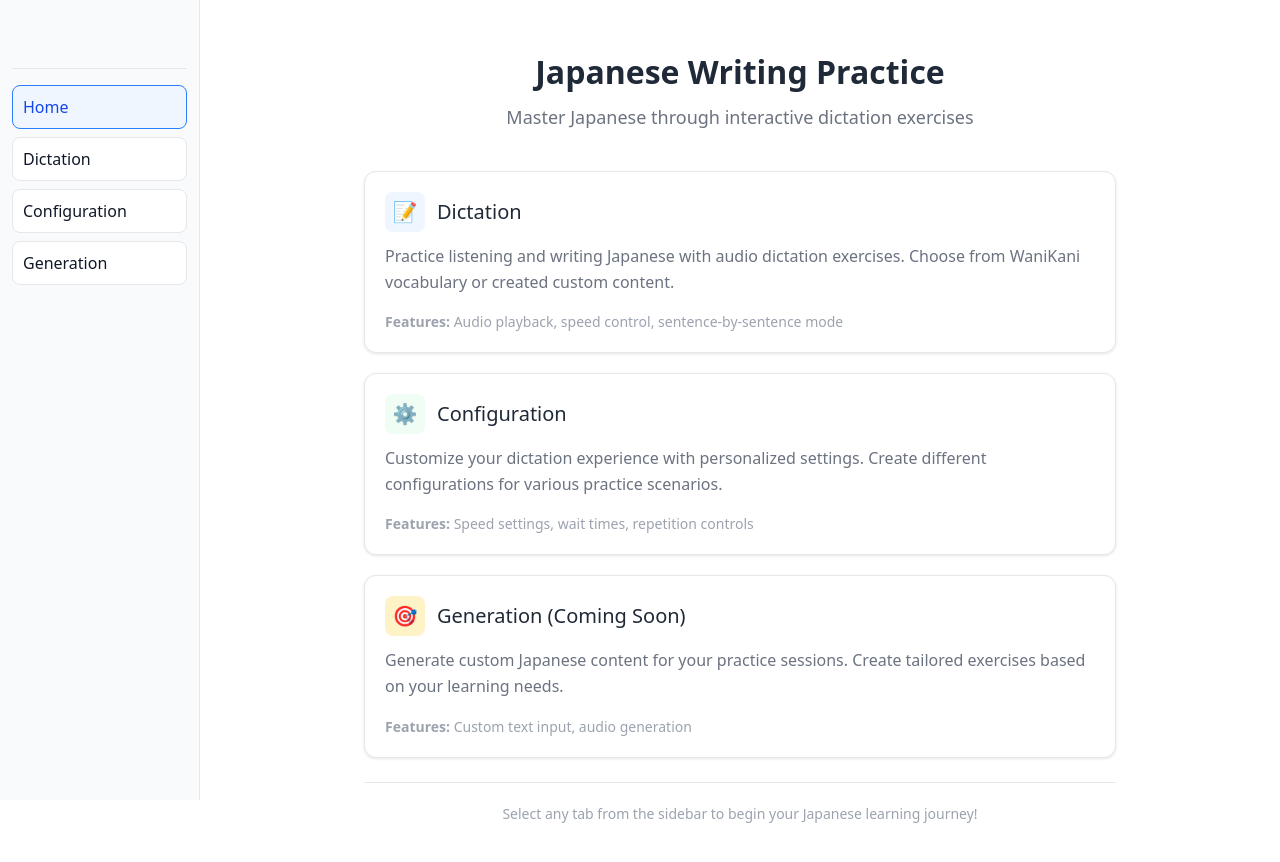
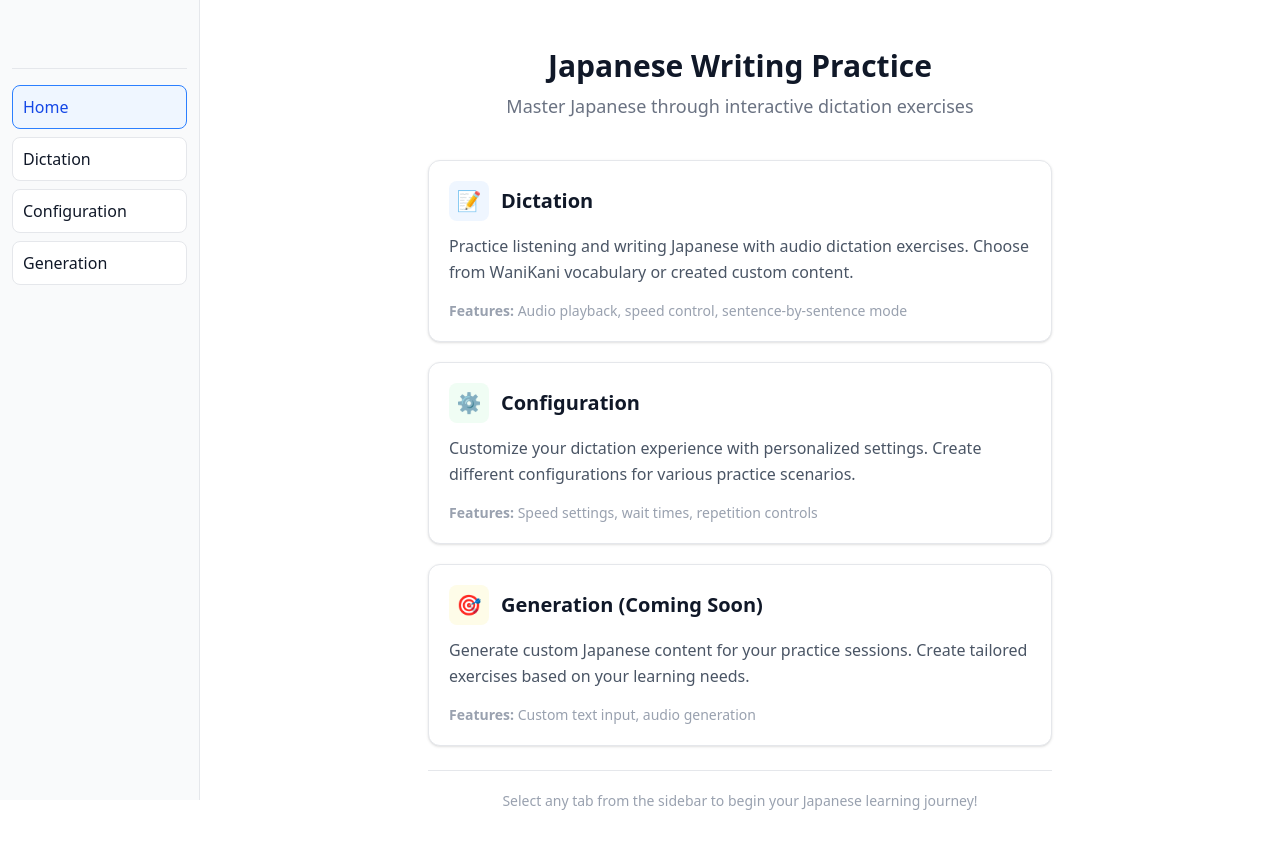
Before and after one commit to AlixPa/japanese-writing-practice, a React (Vite) app in the folder frontend/: page / in a window 1280 px wide. Shown: the top 862 px of the page. Built offline with nearby package versions, Linux system fonts and the light colour scheme.

Commit message:
homepage

```diff
--- a/frontend/src/App.tsx
+++ b/frontend/src/App.tsx
@@ -18,7 +18,7 @@ export function App() {
         <MobileNav />
         <Sidebar />
 
-        <main className="flex-1 p-4 md:p-6 box-border flex flex-col">
+        <main className="flex-1 p-4 pt-16 md:pt-6 md:p-6 box-border flex flex-col">
           <Routes>
             <Route path="/" element={<WelcomeView />} />
             <Route path="/dictation" element={<DictationView />} />
--- a/frontend/src/components/MobileNav.tsx
+++ b/frontend/src/components/MobileNav.tsx
@@ -17,13 +17,22 @@ export function MobileNav() {
   const [isOpen, setIsOpen] = useState(false)
   const prevTokenRef = React.useRef<string | null>(null)
 
-  // Redirect to root when user logs in or logs out (token changes)
+  // Redirect to root when user logs in or logs out (only on actual auth state change)
   React.useEffect(() => {
     const prevToken = prevTokenRef.current
+
+    // Only redirect if there's an actual authentication state change:
+    // - Login: prevToken was null, now has a value
+    // - Logout: prevToken had a value, now is null
+    const wasLoggedIn = prevToken !== null
+    const isLoggedIn = token !== null
+    const authStateChanged = wasLoggedIn !== isLoggedIn
+
+    // Update ref for next comparison
     prevTokenRef.current = token
 
-    // Redirect if token changed (login: null -> value, or logout: value -> null)
-    if (token !== prevToken && location.pathname !== '/') {
+    // Only redirect on actual login/logout, not on token updates
+    if (authStateChanged && location.pathname !== '/') {
       // Small delay to ensure data has time to refetch
       const timer = setTimeout(() => {
         navigate('/')
@@ -55,10 +64,11 @@ export function MobileNav() {
 
   return (
     <>
-      {/* Hamburger Button */}
+      {/* Mobile Header Bar - Always visible on mobile */}
+      <header className="md:hidden fixed top-0 left-0 right-0 h-14 bg-white border-b border-gray-200 z-[100] flex items-center px-4 shadow-sm">
         <button
           onClick={() => setIsOpen(true)}
-        className="md:hidden fixed top-4 left-4 z-50 p-2 rounded-lg bg-white border border-gray-200 shadow-sm hover:bg-gray-50 transition-colors"
+          className="p-2 -ml-2 rounded-lg hover:bg-gray-100 transition-colors flex-shrink-0"
           aria-label="Open menu"
         >
           <svg
@@ -73,6 +83,10 @@ export function MobileNav() {
             <path d="M4 6h16M4 12h16M4 18h16" />
           </svg>
         </button>
+        <h1 className="flex-1 text-base font-semibold text-gray-900 text-center pr-8">
+          Japanese Writing Practice
+        </h1>
+      </header>
 
       {/* Overlay */}
       {isOpen && (
--- a/frontend/src/views/WelcomeView.tsx
+++ b/frontend/src/views/WelcomeView.tsx
@@ -4,86 +4,35 @@ import { useNavigate } from 'react-router-dom'
 export function WelcomeView() {
   const navigate = useNavigate()
   return (
-    <div style={{
-      padding: 24,
-      maxWidth: 800,
-      margin: '0 auto',
-      display: 'flex',
-      flexDirection: 'column',
-      gap: 24
-    }}>
+    <div className="p-4 md:p-6 max-w-full md:max-w-2xl mx-auto flex flex-col gap-6 md:gap-6">
       {/* Header */}
-      <div style={{ textAlign: 'center', marginBottom: 16 }}>
-        <h1 style={{
-          fontSize: 32,
-          fontWeight: 700,
-          color: '#1f2937',
-          margin: '0 0 8px 0'
-        }}>
+      <div className="text-center mb-4">
+        <h1 className="text-2xl md:text-3xl font-bold text-gray-900 mb-2">
           Japanese Writing Practice
         </h1>
-        <p style={{
-          fontSize: 18,
-          color: '#6b7280',
-          margin: 0
-        }}>
+        <p className="text-base md:text-lg text-gray-500 m-0">
           Master Japanese through interactive dictation exercises
         </p>
       </div>
 
       {/* Features Stack */}
-      <div style={{
-        display: 'flex',
-        flexDirection: 'column',
-        gap: 20
-      }}>
+      <div className="flex flex-col gap-5">
         {/* Dictation Card */}
         <div
           onClick={() => navigate('/dictation')}
-          style={{
-            border: '1px solid #e5e7eb',
-            borderRadius: 12,
-            padding: 20,
-            background: 'white',
-            boxShadow: '0 1px 3px rgba(0, 0, 0, 0.1)',
-            cursor: 'pointer',
-            transition: 'all 0.2s ease',
-          }}
-          onMouseEnter={(e) => {
-            e.currentTarget.style.borderColor = '#3b82f6'
-            e.currentTarget.style.boxShadow = '0 4px 6px rgba(0, 0, 0, 0.1)'
-            e.currentTarget.style.transform = 'translateY(-2px)'
-          }}
-          onMouseLeave={(e) => {
-            e.currentTarget.style.borderColor = '#e5e7eb'
-            e.currentTarget.style.boxShadow = '0 1px 3px rgba(0, 0, 0, 0.1)'
-            e.currentTarget.style.transform = 'translateY(0)'
-          }}
+          className="border border-gray-200 rounded-xl p-4 md:p-5 bg-white shadow-sm cursor-pointer transition-all duration-200 hover:border-blue-500 hover:shadow-md hover:-translate-y-0.5 active:translate-y-0 min-h-[44px]"
         >
-          <div style={{ display: 'flex', alignItems: 'center', gap: 12, marginBottom: 12 }}>
-            <div style={{
-              width: 40,
-              height: 40,
-              borderRadius: 8,
-              background: '#eff6ff',
-              display: 'flex',
-              alignItems: 'center',
-              justifyContent: 'center',
-              fontSize: '20px'
-            }}>
+          <div className="flex items-center gap-3 mb-3">
+            <div className="w-10 h-10 rounded-lg bg-blue-50 flex items-center justify-center text-xl flex-shrink-0">
               📝
             </div>
-            <h3 style={{ margin: 0, fontSize: 20, color: '#1f2937' }}>Dictation</h3>
+            <h3 className="m-0 text-lg md:text-xl text-gray-900 font-semibold">Dictation</h3>
           </div>
-          <p style={{
-            color: '#6b7280',
-            lineHeight: 1.6,
-            margin: '0 0 16px 0'
-          }}>
+          <p className="text-gray-600 leading-relaxed mb-4 text-sm md:text-base">
             Practice listening and writing Japanese with audio dictation exercises.
             Choose from WaniKani vocabulary or created custom content.
           </p>
-          <div style={{ fontSize: 14, color: '#9ca3af' }}>
+          <div className="text-xs md:text-sm text-gray-400">
             <strong>Features:</strong> Audio playback, speed control, sentence-by-sentence mode
           </div>
         </div>
@@ -91,50 +40,19 @@ export function WelcomeView() {
         {/* Configuration Card */}
         <div
           onClick={() => navigate('/configuration')}
-          style={{
-            border: '1px solid #e5e7eb',
-            borderRadius: 12,
-            padding: 20,
-            background: 'white',
-            boxShadow: '0 1px 3px rgba(0, 0, 0, 0.1)',
-            cursor: 'pointer',
-            transition: 'all 0.2s ease',
-          }}
-          onMouseEnter={(e) => {
-            e.currentTarget.style.borderColor = '#3b82f6'
-            e.currentTarget.style.boxShadow = '0 4px 6px rgba(0, 0, 0, 0.1)'
-            e.currentTarget.style.transform = 'translateY(-2px)'
-          }}
-          onMouseLeave={(e) => {
-            e.currentTarget.style.borderColor = '#e5e7eb'
-            e.currentTarget.style.boxShadow = '0 1px 3px rgba(0, 0, 0, 0.1)'
-            e.currentTarget.style.transform = 'translateY(0)'
-          }}
+          className="border border-gray-200 rounded-xl p-4 md:p-5 bg-white shadow-sm cursor-pointer transition-all duration-200 hover:border-blue-500 hover:shadow-md hover:-translate-y-0.5 active:translate-y-0 min-h-[44px]"
         >
-          <div style={{ display: 'flex', alignItems: 'center', gap: 12, marginBottom: 12 }}>
-            <div style={{
-              width: 40,
-              height: 40,
-              borderRadius: 8,
-              background: '#f0fdf4',
-              display: 'flex',
-              alignItems: 'center',
-              justifyContent: 'center',
-              fontSize: '20px'
-            }}>
+          <div className="flex items-center gap-3 mb-3">
+            <div className="w-10 h-10 rounded-lg bg-green-50 flex items-center justify-center text-xl flex-shrink-0">
               ⚙️
             </div>
-            <h3 style={{ margin: 0, fontSize: 20, color: '#1f2937' }}>Configuration</h3>
+            <h3 className="m-0 text-lg md:text-xl text-gray-900 font-semibold">Configuration</h3>
           </div>
-          <p style={{
-            color: '#6b7280',
-            lineHeight: 1.6,
-            margin: '0 0 16px 0'
-          }}>
+          <p className="text-gray-600 leading-relaxed mb-4 text-sm md:text-base">
             Customize your dictation experience with personalized settings.
             Create different configurations for various practice scenarios.
           </p>
-          <div style={{ fontSize: 14, color: '#9ca3af' }}>
+          <div className="text-xs md:text-sm text-gray-400">
             <strong>Features:</strong> Speed settings, wait times, repetition controls
           </div>
         </div>
@@ -142,63 +60,26 @@ export function WelcomeView() {
         {/* Generation Card */}
         <div
           onClick={() => navigate('/generation')}
-          style={{
-            border: '1px solid #e5e7eb',
-            borderRadius: 12,
-            padding: 20,
-            background: 'white',
-            boxShadow: '0 1px 3px rgba(0, 0, 0, 0.1)',
-            cursor: 'pointer',
-            transition: 'all 0.2s ease',
-          }}
-          onMouseEnter={(e) => {
-            e.currentTarget.style.borderColor = '#3b82f6'
-            e.currentTarget.style.boxShadow = '0 4px 6px rgba(0, 0, 0, 0.1)'
-            e.currentTarget.style.transform = 'translateY(-2px)'
-          }}
-          onMouseLeave={(e) => {
-            e.currentTarget.style.borderColor = '#e5e7eb'
-            e.currentTarget.style.boxShadow = '0 1px 3px rgba(0, 0, 0, 0.1)'
-            e.currentTarget.style.transform = 'translateY(0)'
-          }}
+          className="border border-gray-200 rounded-xl p-4 md:p-5 bg-white shadow-sm cursor-pointer transition-all duration-200 hover:border-blue-500 hover:shadow-md hover:-translate-y-0.5 active:translate-y-0 min-h-[44px]"
         >
-          <div style={{ display: 'flex', alignItems: 'center', gap: 12, marginBottom: 12 }}>
-            <div style={{
-              width: 40,
-              height: 40,
-              borderRadius: 8,
-              background: '#fef3c7',
-              display: 'flex',
-              alignItems: 'center',
-              justifyContent: 'center',
-              fontSize: '20px'
-            }}>
+          <div className="flex items-center gap-3 mb-3">
+            <div className="w-10 h-10 rounded-lg bg-yellow-50 flex items-center justify-center text-xl flex-shrink-0">
               🎯
             </div>
-            <h3 style={{ margin: 0, fontSize: 20, color: '#1f2937' }}>Generation (Coming Soon)</h3>
+            <h3 className="m-0 text-lg md:text-xl text-gray-900 font-semibold">Generation (Coming Soon)</h3>
           </div>
-          <p style={{
-            color: '#6b7280',
-            lineHeight: 1.6,
-            margin: '0 0 16px 0'
-          }}>
+          <p className="text-gray-600 leading-relaxed mb-4 text-sm md:text-base">
             Generate custom Japanese content for your practice sessions.
             Create tailored exercises based on your learning needs.
           </p>
-          <div style={{ fontSize: 14, color: '#9ca3af' }}>
+          <div className="text-xs md:text-sm text-gray-400">
             <strong>Features:</strong> Custom text input, audio generation
           </div>
         </div>
       </div>
 
       {/* Footer */}
-      <div style={{
-        textAlign: 'center',
-        padding: '20px 0',
-        borderTop: '1px solid #e5e7eb',
-        color: '#9ca3af',
-        fontSize: 14
-      }}>
+      <div className="text-center py-5 border-t border-gray-200 text-gray-400 text-xs md:text-sm">
         Select any tab from the sidebar to begin your Japanese learning journey!
       </div>
     </div>
```
Also changed, not shown: 1 other file (tests, documents, lock files or other folders). Lines whose indentation alone changed are shown as unchanged.
